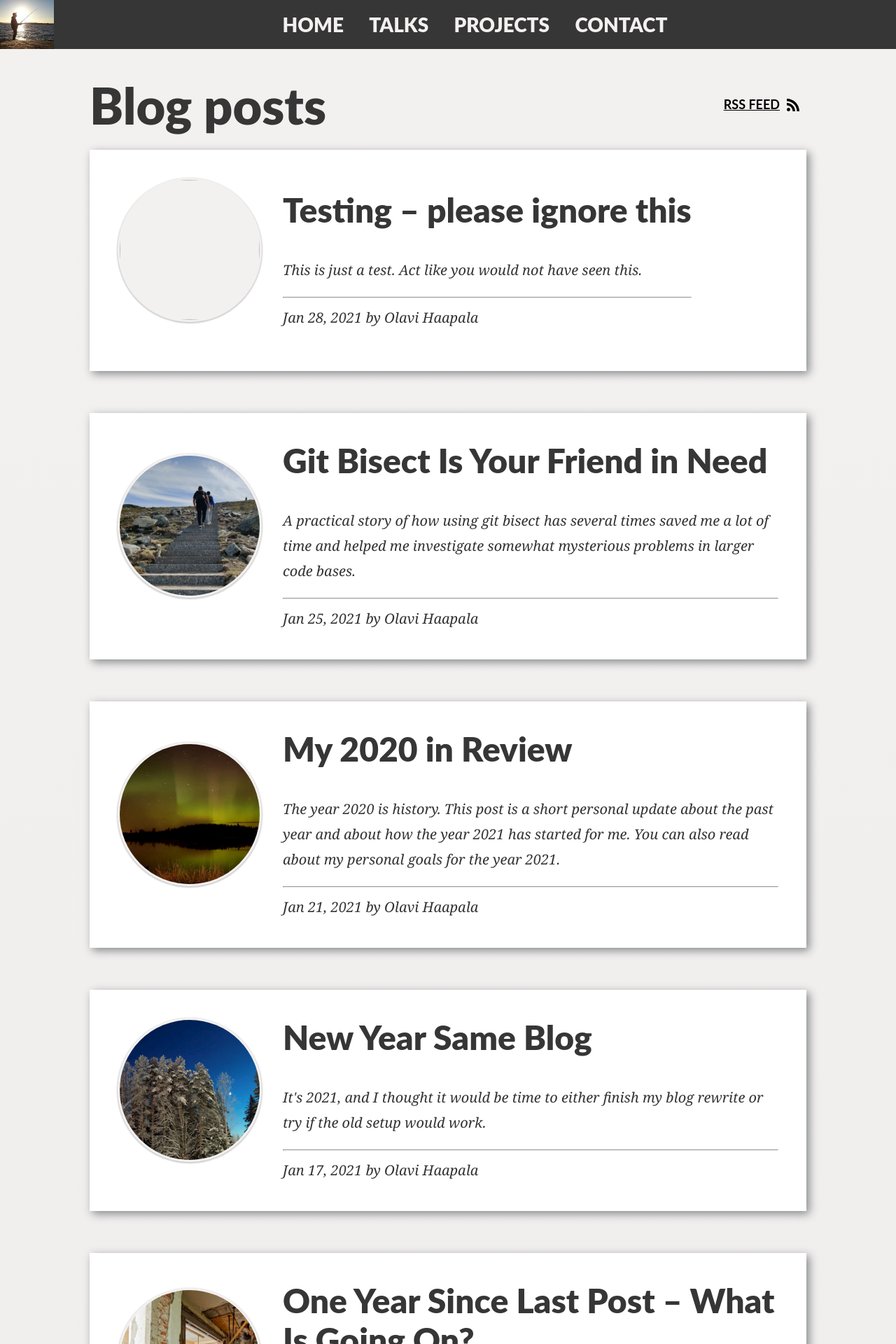
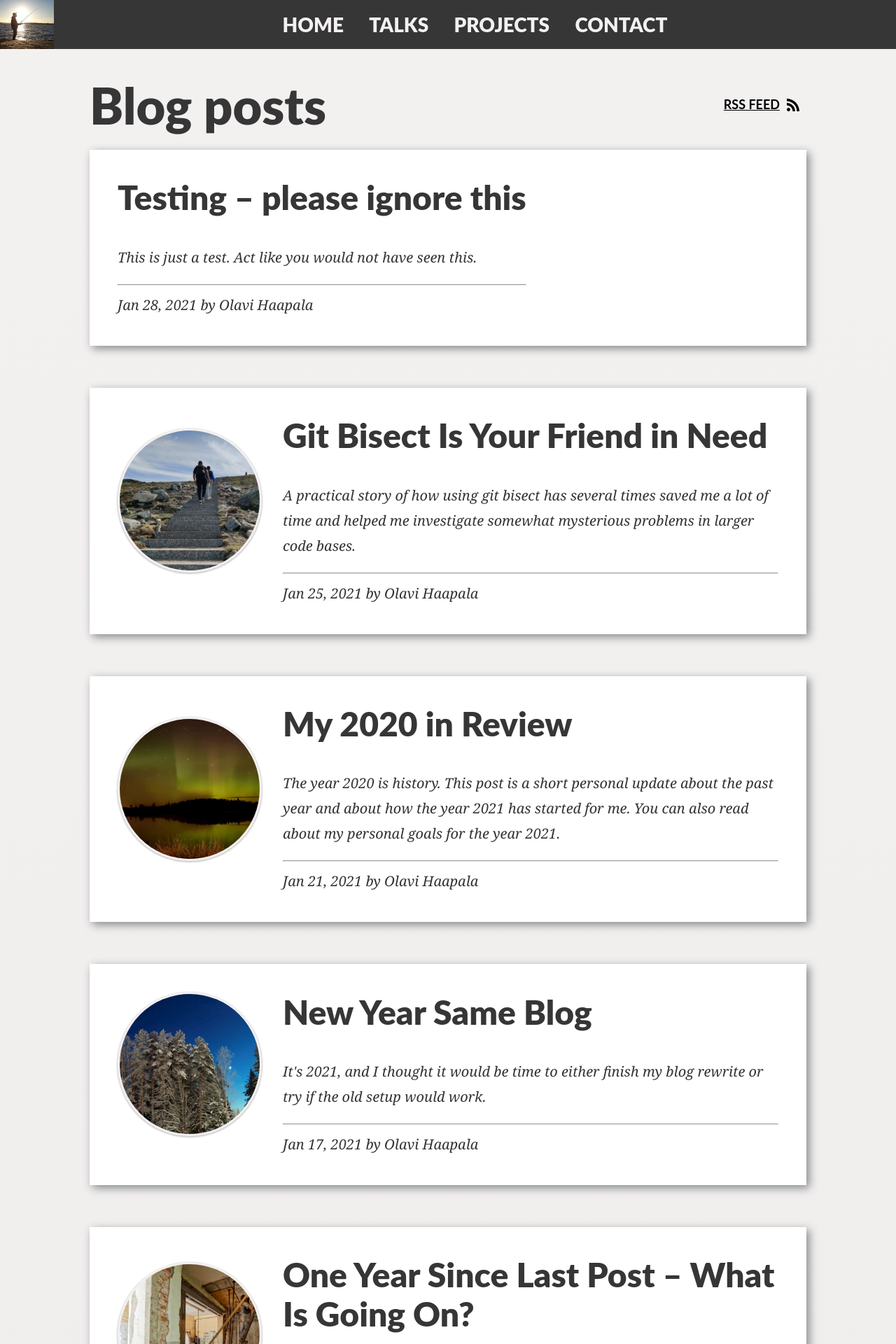
Before and after one commit to olpeh/olpeh.github.io, a Jekyll site: the page built from index.html, in a window 1280 px wide. Shown: the top 1920 px of the page at 70% size. Built offline with Jekyll 4.4.1, drawn with Linux system fonts in a browser that asks for light colours; the list of posts is cut into pages by our own code; comment, search, counter and statistics services are not loaded.

Commit message:
Add support for posts without images

```diff
--- a/_includes/post-header.html
+++ b/_includes/post-header.html
@@ -1,5 +1,6 @@
 <div class="post-header">
   <div class="post-header-content">
+    {% if page.image %}
     <img
       class="thumbnail"
       width="200"
@@ -7,6 +8,7 @@
       alt="{{ page.altText }}"
       src="{{ page.image }}"
     />
+    {% endif %}
     <div class="rest">
       <h1 class="post-title">{{ page.title }}</h1>
       <div class="post-meta">
--- a/_includes/post-teaser.html
+++ b/_includes/post-teaser.html
@@ -1,5 +1,6 @@
 <div class="post-header teaser" onclick="window.location='{{ page.url }}'">
   <div class="post-header-content">
+    {% if page.image %}
     <img
       class="thumbnail"
       width="200"
@@ -7,6 +8,7 @@
       alt="{{ page.altText }}"
       src="{{ page.image }}"
     />
+    {% endif %}
     <div class="rest">
       <a class="post-full-page-link" href="{{ page.url }}">
         <h2 class="post-title">{{ page.title }}</h2>
```
